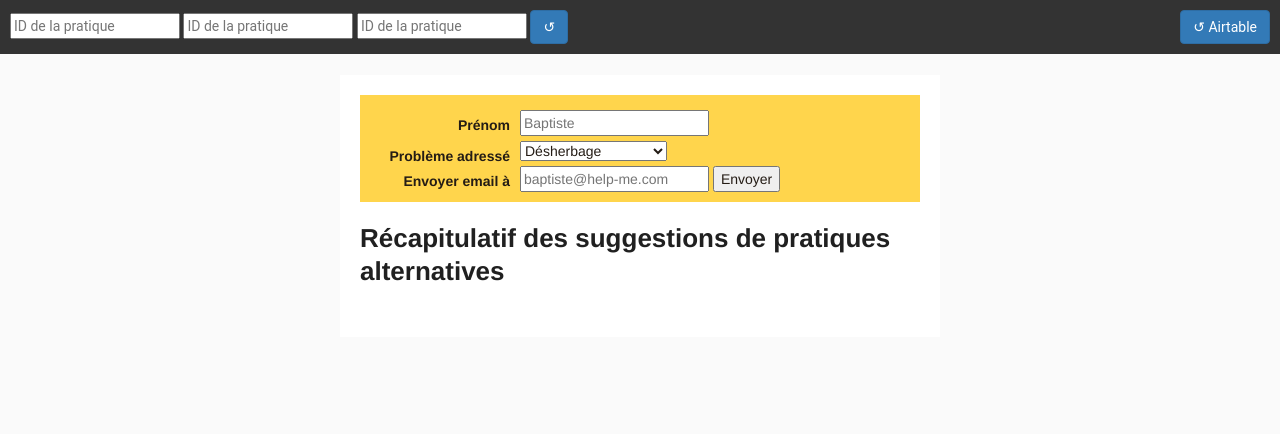
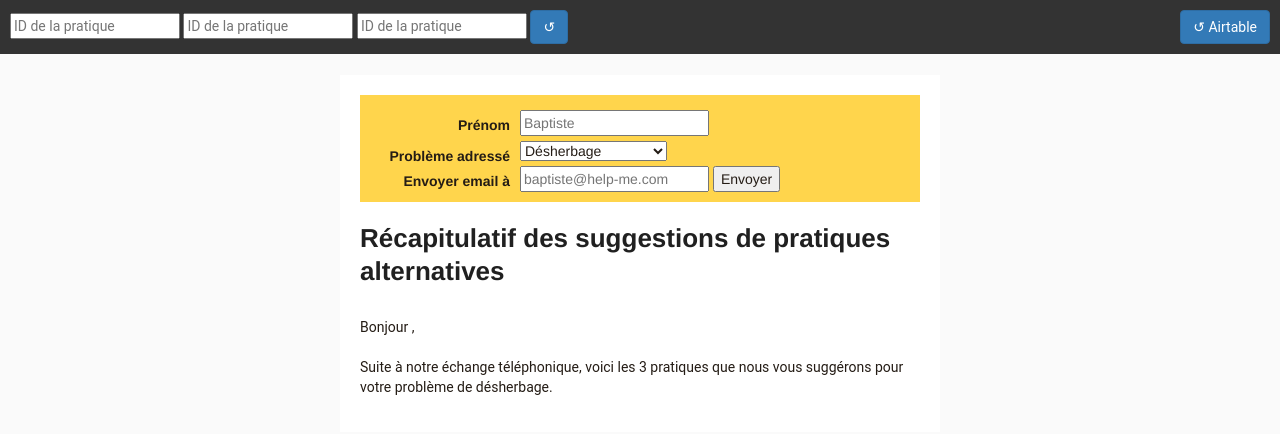
Before and after one commit to betagouv/peps, a Django app: page /userDisplay in a window 1280 px wide. Shown: the top 434 px of the page. Run offline with Django 3.2, Linux system fonts and the light colour scheme; the visitor is signed in with stand-in values (Sample User, id 1); parts of the project's set-up code (start-up, migrations or seed data) failed here and were passed over; some libraries are stand-ins or nearby versions.

Commit message:
Removes the mechanism description from the email. Adds the introduction. (Issue #28)

```diff
--- a/web/static/css/styles-user-display.css
+++ b/web/static/css/styles-user-display.css
@@ -348,3 +348,8 @@ h4.practice_name {
 #practices > input[type="text"] {
     width: 170px;
 }
+
+#introduction {
+    font-family: 'Roboto', 'Helvetica Neue', Helvetica, Arial, sans-serif;
+    margin-bottom: 15px;
+}
--- a/web/static/js/app-user-display.js
+++ b/web/static/js/app-user-display.js
@@ -29,6 +29,9 @@ $(document).ready(function () {
             }
         });
     });
+
+    $('#first-name').change(renderSuggestions);
+    $('#problem').change(renderSuggestions);
 
     $('#refresh-practices').click(() => {
         var practices = '';
@@ -137,10 +140,24 @@ $.ajaxSetup({
 
 function renderSuggestions() {
 
+    let firstName = $('#first-name').val() || ''
+    let problem = $('#problem').val() || ''
+
+    $('#content').empty();
+
+    $('#content').append(`
+        <div id="introduction">
+        Bonjour ${firstName},<br /><br />
+
+        Suite à notre échange téléphonique, voici les 3 pratiques que nous vous suggérons pour votre problème de ${problem}.
+        </div>
+    `);
+
     for (let i = window.suggestions.length - 1; i >= 0; i--) {
         let practice = window.suggestions[i];
         let columns = getColumnsHtml(practice);
         let resources = getResourcesHtml(practice);
+
         let practiceHtml = `
             <div class="practice" id="${practice.id}">
                 <div class="practice-header">
@@ -149,9 +166,6 @@ function renderSuggestions() {
                     <a href="${practice.airtable_url}" target="_blank" class="airtable-link"><button>Airtable ➚</button></a>
                 </div>
                 <div class="columns">${columns}</div>
-                <div class="mechanism mechanism-description"><strong>
-                    ${practice.mechanism && practice.mechanism.description ? practice.mechanism.description : ""}
-                </strong></div>
                 <div class="description">${practice.description}</div>
                 <div class="resources">${resources}</div>
                 <div class="cta">
```
